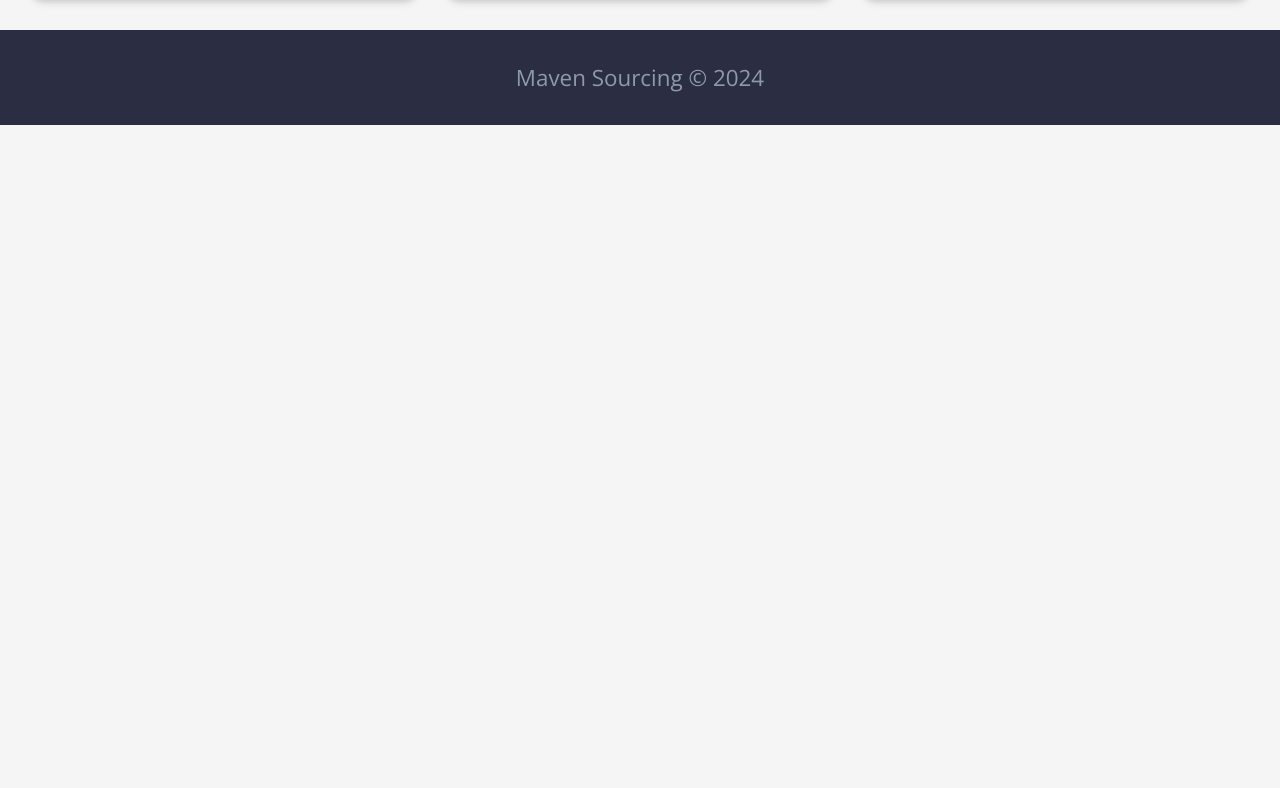
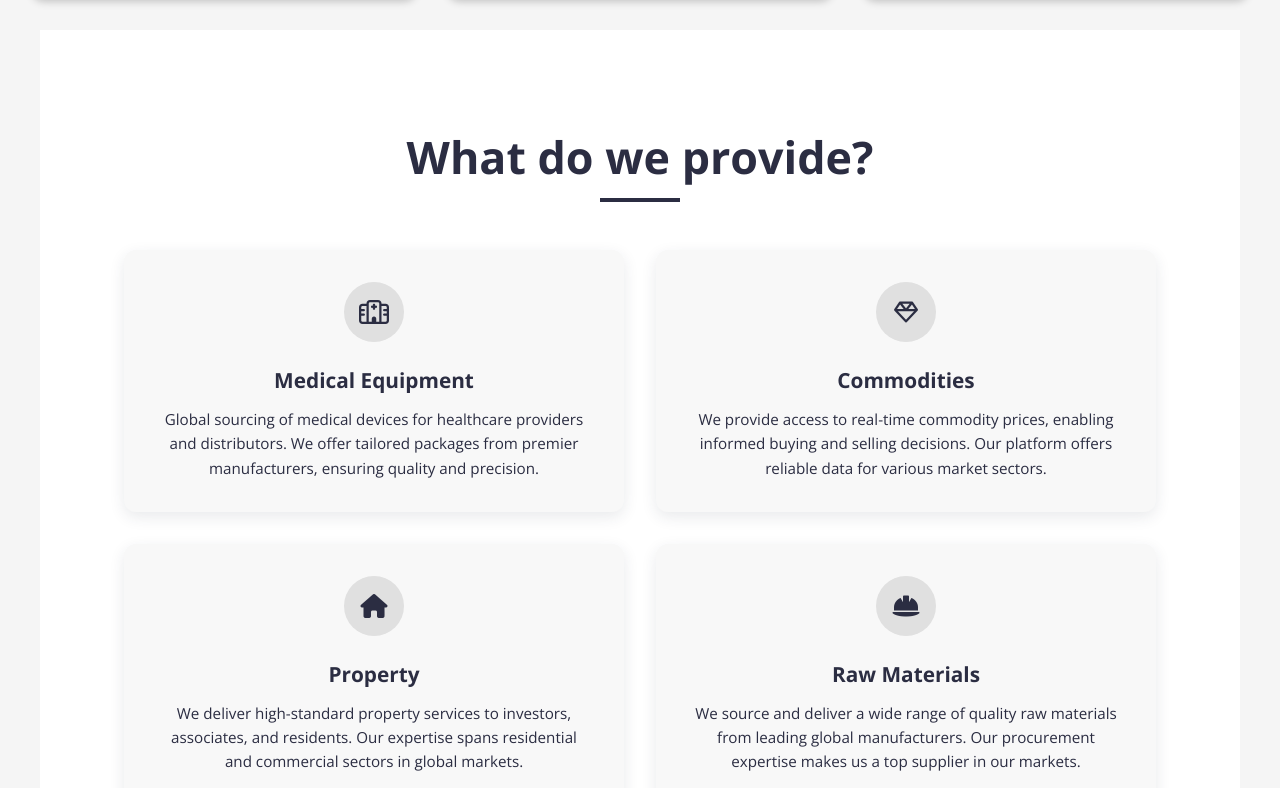
Before and after one commit to KonferInc/MavenSourcing, a React (Vite) app: page / in a window 1280 px wide. Shown: the part 452-1240 px from the top of the page. Before the commit the page ends 800 px from the top, so only its background shows below. Built offline with nearby package versions, Linux system fonts and the light colour scheme.

Commit message:
Add What do we provide? cards

```diff
--- a/index.html
+++ b/index.html
@@ -3,6 +3,7 @@
     <head>
         <meta charset="UTF-8" />
         <link rel="icon" type="image/svg+xml" href="/vite.svg" />
+        <link rel="stylesheet" href="https://cdnjs.cloudflare.com/ajax/libs/font-awesome/6.0.0-beta3/css/all.min.css">
         <meta name="viewport" content="width=device-width, initial-scale=1.0" />
         <title>Maven Sourcing &#8211; A global sourcing company</title>
     </head>
--- a/src/components/index.tsx
+++ b/src/components/index.tsx
@@ -1,3 +1,4 @@
 export { Navbar } from './nav/Navbar'
 export { Features } from './features/Features'
 export { Footer } from './footer/Footer'
+export { Services } from './services/Services'
--- /dev/null
+++ b/src/components/services/Services.css
@@ -0,0 +1,100 @@
+.services-container {
+    max-width: 1200px;
+    margin: 0 auto;
+    padding: 6rem 2rem;
+    background-color: #ffffff;
+}
+
+.services-container h2 {
+    font-size: 2.8rem;
+    margin-bottom: 3rem;
+    color: #2b2d42;
+    text-align: center;
+    position: relative;
+    padding-bottom: 15px;
+}
+
+.services-container h2::after {
+    content: '';
+    position: absolute;
+    bottom: 0;
+    left: 50%;
+    transform: translateX(-50%);
+    width: 80px;
+    height: 4px;
+    background-color: #2b2d42;
+}
+
+.services-list {
+    display: flex;
+    flex-wrap: wrap;
+    justify-content: center;
+    gap: 2rem;
+}
+
+.service-card {
+    background-color: #f8f8f8;
+    border-radius: 12px;
+    padding: 2rem;
+    box-shadow: 0 5px 15px rgba(43, 45, 66, 0.1);
+    transition: transform 0.3s ease, box-shadow 0.3s ease;
+    display: flex;
+    flex-direction: column;
+    align-items: center;
+    text-align: center;
+    width: calc(50% - 1rem);
+    max-width: 500px;
+}
+
+.service-card:hover {
+    transform: translateY(-5px);
+    box-shadow: 0 8px 25px rgba(43, 45, 66, 0.2);
+}
+
+.service-icon-wrapper {
+    background-color: #e0e0e0;
+    border-radius: 50%;
+    width: 60px;
+    height: 60px;
+    display: flex;
+    justify-content: center;
+    align-items: center;
+    margin-bottom: 1.5rem;
+}
+
+.service-icon {
+    font-size: 1.5rem;
+    color: #2b2d42;
+}
+
+.service-content {
+    flex-grow: 1;
+    display: flex;
+    flex-direction: column;
+    align-items: center;
+}
+
+.service-card h3 {
+    font-size: 1.3rem;
+    margin-bottom: 0.8rem;
+    color: #2b2d42;
+    text-align: center;
+}
+
+.service-card p {
+    font-size: 0.95rem;
+    color: #2b2d42;
+    line-height: 1.6;
+    margin: 0;
+    text-align: center;
+}
+
+@media screen and (max-width: 768px) {
+    .services-container {
+        padding: 4rem 1.5rem;
+    }
+
+    .service-card {
+        width: 100%;
+    }
+}
--- /dev/null
+++ b/src/components/services/Services.tsx
@@ -0,0 +1,58 @@
+import React from 'react';
+import './Services.css';
+
+interface ServiceCardProps {
+    icon: string;
+    title: string;
+    description: string;
+}
+
+const ServiceCard: React.FC<ServiceCardProps> = ({ icon, title, description }) => (
+    <div className="service-card">
+        <div className="service-icon-wrapper">
+            <i className={`service-icon ${icon}`}></i>
+        </div>
+        <div className="service-content">
+            <h3>{title}</h3>
+            <p>{description}</p>
+        </div>
+    </div>
+);
+
+const Services: React.FC = () => {
+    const services = [
+        {
+            icon: "far fa-hospital",
+            title: "Medical Equipment",
+            description: "Global sourcing of medical devices for healthcare providers and distributors. We offer tailored packages from premier manufacturers, ensuring quality and precision."
+        },
+        {
+            icon: "far fa-gem",
+            title: "Commodities",
+            description: "We provide access to real-time commodity prices, enabling informed buying and selling decisions. Our platform offers reliable data for various market sectors."
+        },
+        {
+            icon: "fas fa-home",
+            title: "Property",
+            description: "We deliver high-standard property services to investors, associates, and residents. Our expertise spans residential and commercial sectors in global markets."
+        },
+        {
+            icon: "fas fa-hard-hat",
+            title: "Raw Materials",
+            description: "We source and deliver a wide range of quality raw materials from leading global manufacturers. Our procurement expertise makes us a top supplier in our markets."
+        }
+    ];
+
+    return (
+        <section className="services-container">
+            <h2>What do we provide?</h2>
+            <div className="services-list">
+                {services.map((service, index) => (
+                    <ServiceCard key={index} {...service} />
+                ))}
+            </div>
+        </section>
+    );
+};
+
+export { Services };
--- a/src/pages/Landing.tsx
+++ b/src/pages/Landing.tsx
@@ -1,11 +1,12 @@
 import React from 'react';
-import { Navbar, Features, Footer } from '@components';
+import { Navbar, Features, Services,Footer } from '@components';
 
 const Landing: React.FC = () => {
     return (
         <>
             <Navbar />
             <Features />
+            <Services />
             <Footer />
         </>
     );
```
